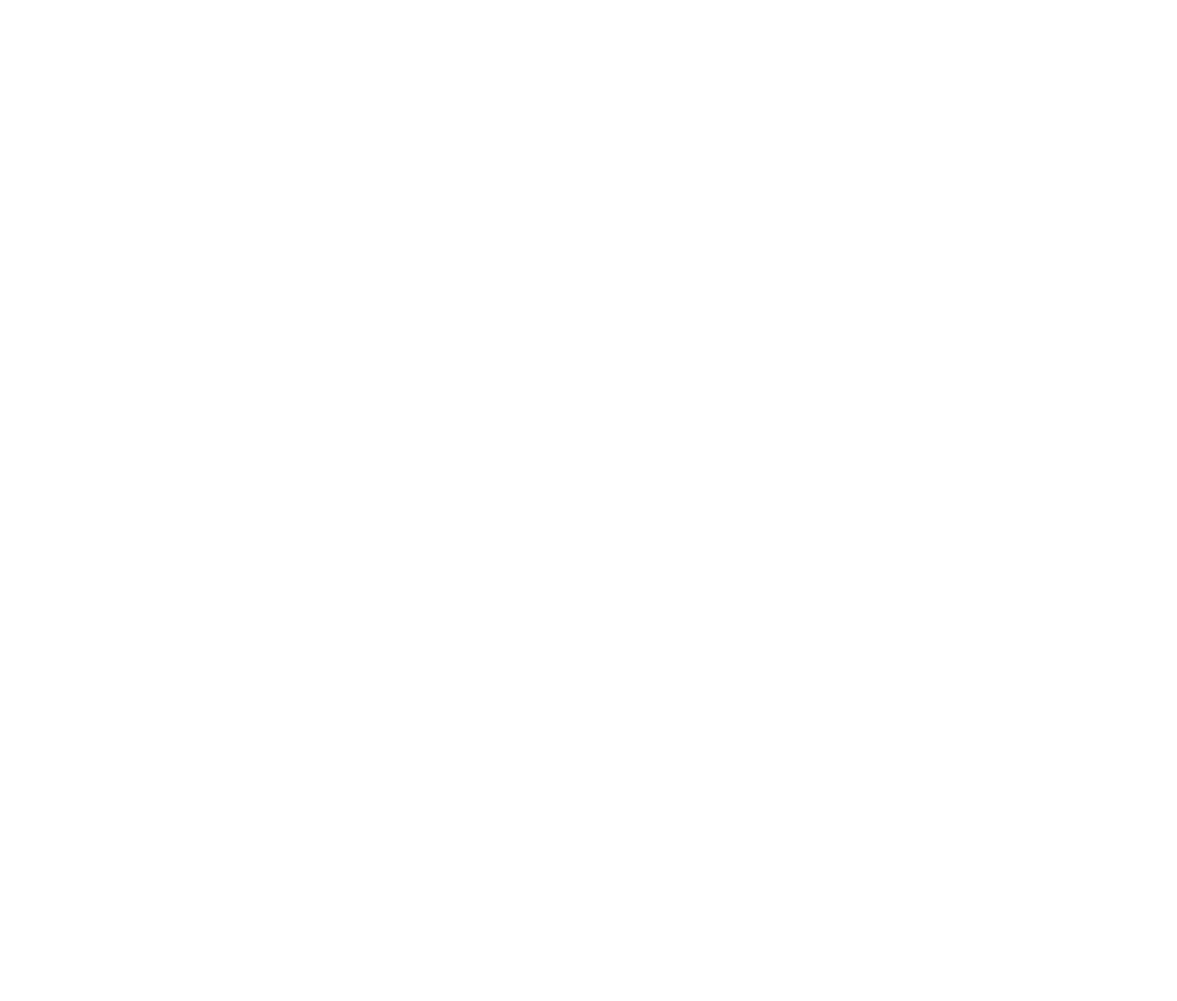
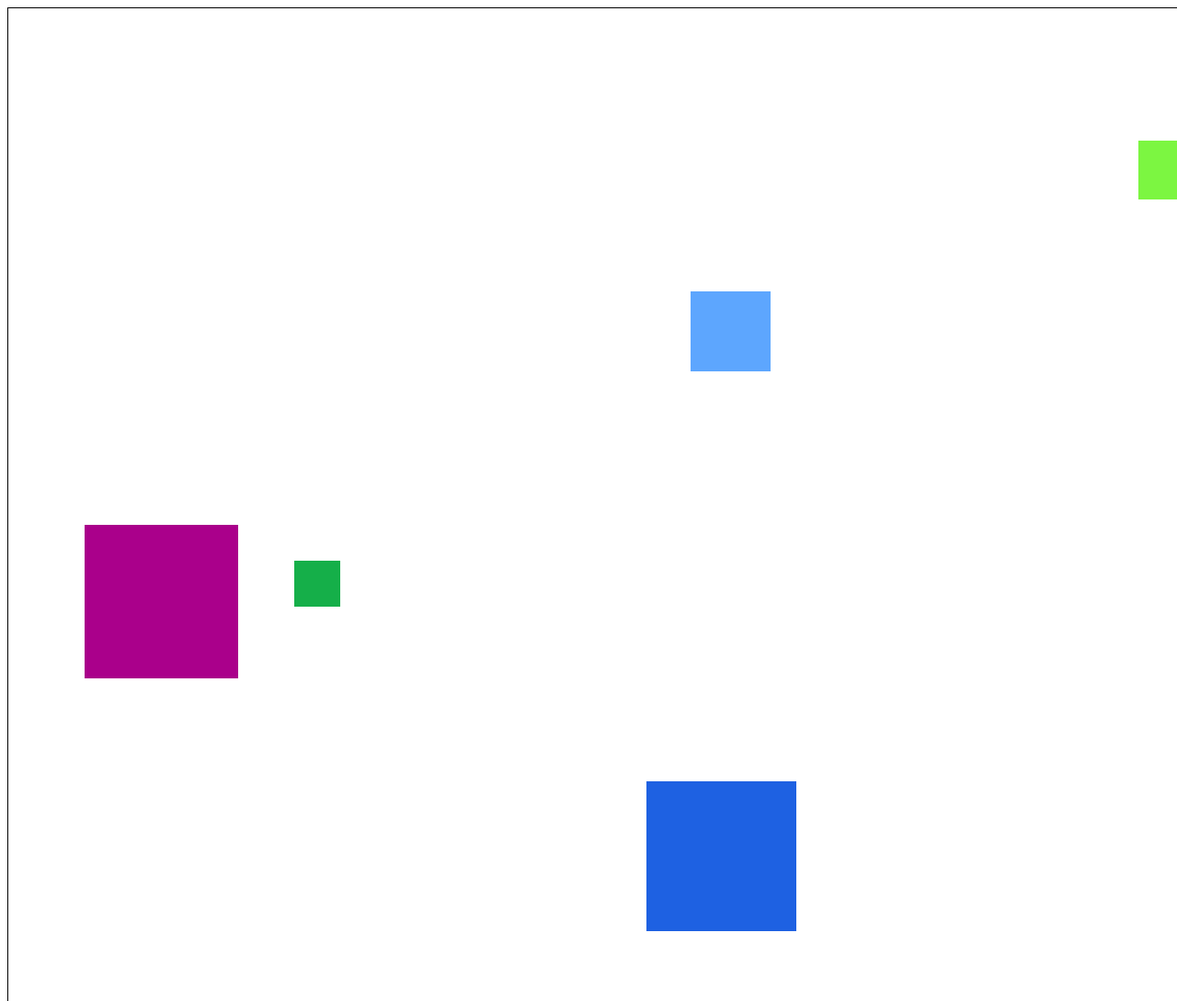
Before and after one commit to cogspa/random_DIST, a plain HTML site: page index.html in a window 1280 px wide. Shown: the top 1089 px of the page at 92% size. Drawn offline with Linux system fonts and the light colour scheme.

Commit message:
updates to javascript

```diff
--- a/index.html
+++ b/index.html
@@ -4,48 +4,48 @@
 	<meta charset="UTF-8">
 	<title>Randomly positioned and colored DIV boxes</title>
 	<style>
-    /* CSS code from previous response */
 		.container {
 			position: relative;
 			width: 1920px;
 			height: 1080px;
+			border: 1px solid #000;
 		}
 
 		.box {
 			position: absolute;
-      top: calc(100% * var(--random-y));
-      left: calc(100% * var(--random-x));
-      width: calc(10% * var(--random-size));
-      height: calc(10% * var(--random-size));
-      background-color: var(--random-color);
-    }
-
-    :root {
-      --random-x: calc(var(--seed) * 0.01);
-      --random-y: calc((var(--seed) * 0.01) - 0.1);
-      --random-size: calc((var(--seed) * 0.01) + 0.5);
-      --random-color: rgb(var(--red), var(--green), var(--blue));
-      --red: calc(var(--seed) % 256);
-      --green: calc((var(--seed) * 2) % 256);
-      --blue: calc((var(--seed) * 3) % 256);
+			width: var(--size);
+			height: var(--size);
+			top: var(--top);
+			left: var(--left);
+			background-color: var(--color);
 		}
 	</style>
 </head>
 <body>
 	<div class="container">
-    <div class="box"></div>
 	</div>
 
 	<script>
-    // Get the container element
 		const container = document.querySelector('.container');
-
-    // Create 50 DIV boxes and append them to the container
-    for (let i = 0; i < 50; i++) {
+		for (let i = 0; i < 6; i++) {
 			const box = document.createElement('div');
 			box.classList.add('box');
-      box.style.setProperty('--seed', Math.random());
+			box.style.setProperty('--size', `${getRandomInt(50, 200)}px`);
+			box.style.setProperty('--top', `${getRandomInt(0, 980)}px`);
+			box.style.setProperty('--left', `${getRandomInt(0, 1720)}px`);
+			box.style.setProperty('--color', getRandomColor());
 			container.appendChild(box);
+		}
+
+		function getRandomInt(min, max) {
+			return Math.floor(Math.random() * (max - min + 1)) + min;
+		}
+
+		function getRandomColor() {
+			const r = getRandomInt(0, 255);
+			const g = getRandomInt(0, 255);
+			const b = getRandomInt(0, 255);
+			return `rgb(${r}, ${g}, ${b})`;
 		}
 	</script>
 </body>
```
Lines whose indentation alone changed are shown as unchanged.
